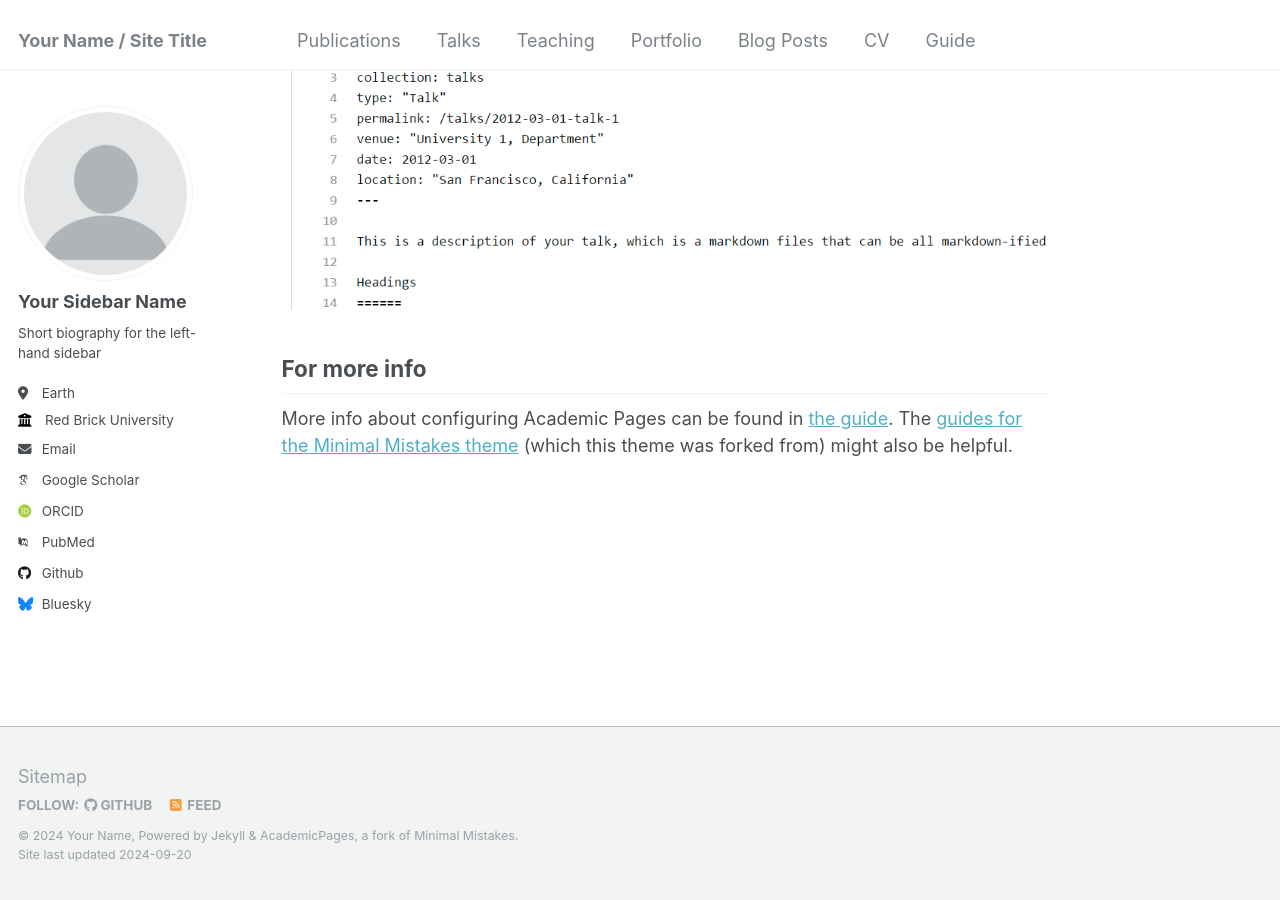
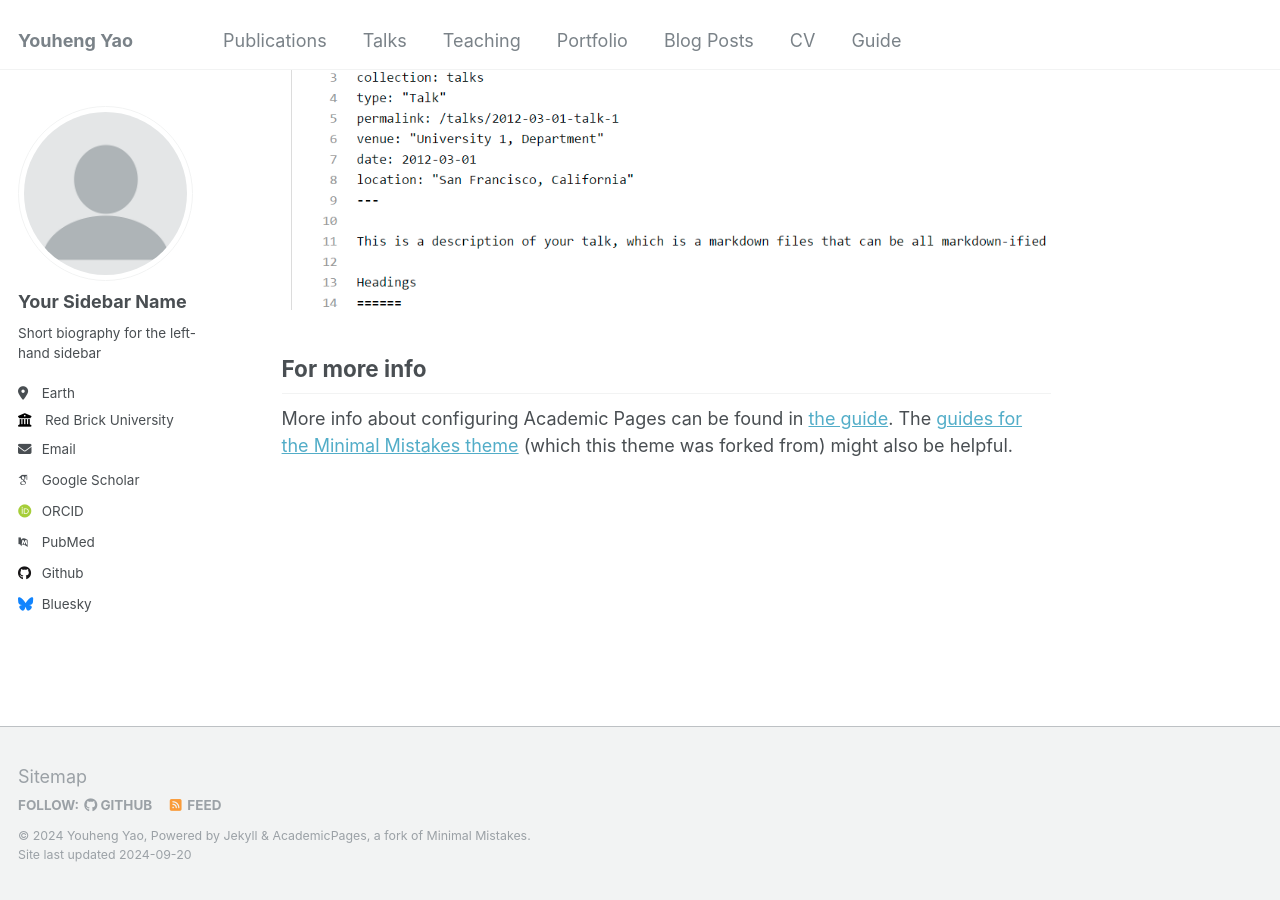
Before and after one commit to LionelYao/LionelYao.github.io, a Jekyll site: the page built from _pages/about.md, in a window 1280 px wide and 900 px high, scrolled down 2679 px. Built offline with Jekyll 4.4.1, drawn with Linux system fonts in a browser that asks for light colours; some web fonts are replaced.

Commit message:
Update _config.yml

```diff
--- a/_config.yml
+++ b/_config.yml
@@ -8,13 +8,13 @@
 
 # Basic Site Settings
 locale                   : "en-US"
-title                    : "Your Name / Site Title"
+title                    : "Youheng Yao"
 title_separator          : "-"
-name                     : &name "Your Name"
+name                     : &name "Youheng Yao"
 description              : &description "personal description"
-url                      : https://academicpages.github.io # the base hostname & protocol for your site e.g. "https://mmistakes.github.io"
+url                      : https://LionelYao.github.io # the base hostname & protocol for your site e.g. "https://mmistakes.github.io"
 baseurl                  : "" # the subpath of your site, e.g. "/blog"
-repository               : "academicpages/academicpages.github.io"
+repository               : "LionelYao/LionelYao.github.io"
 
 # Site Author - The following control what appear as part of the author content on the side bar.
 #               If a field is blank the icon and link will not appear, otherwise it will be shown.
```
